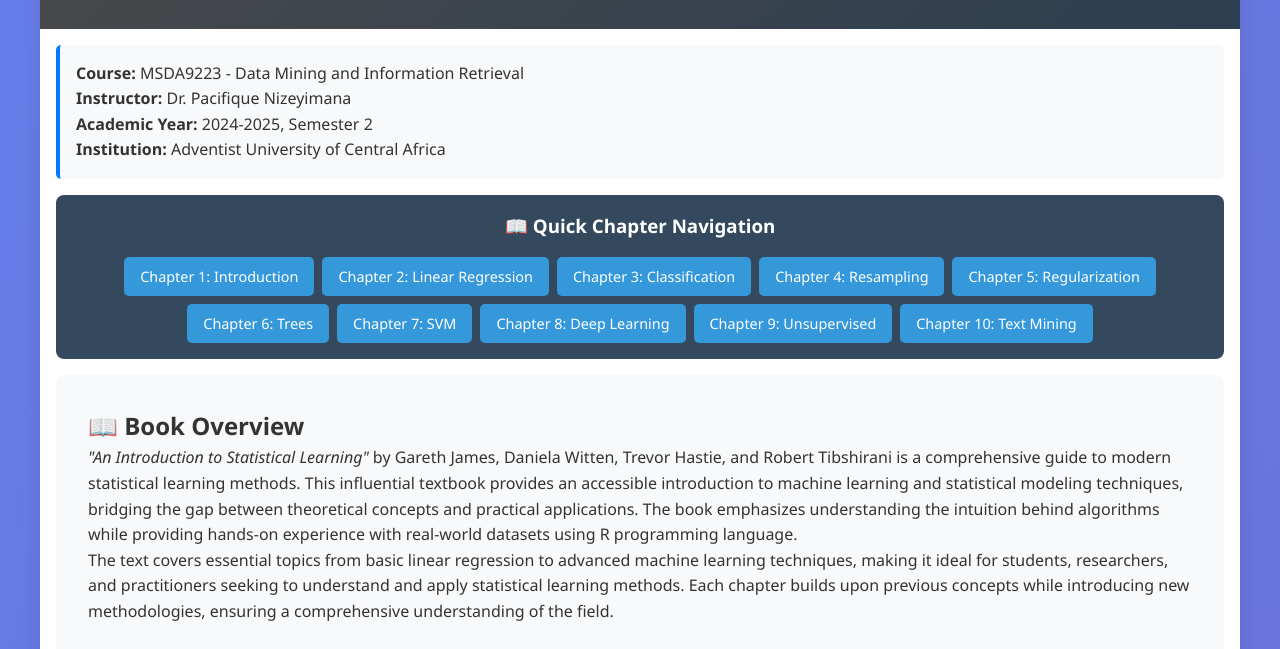
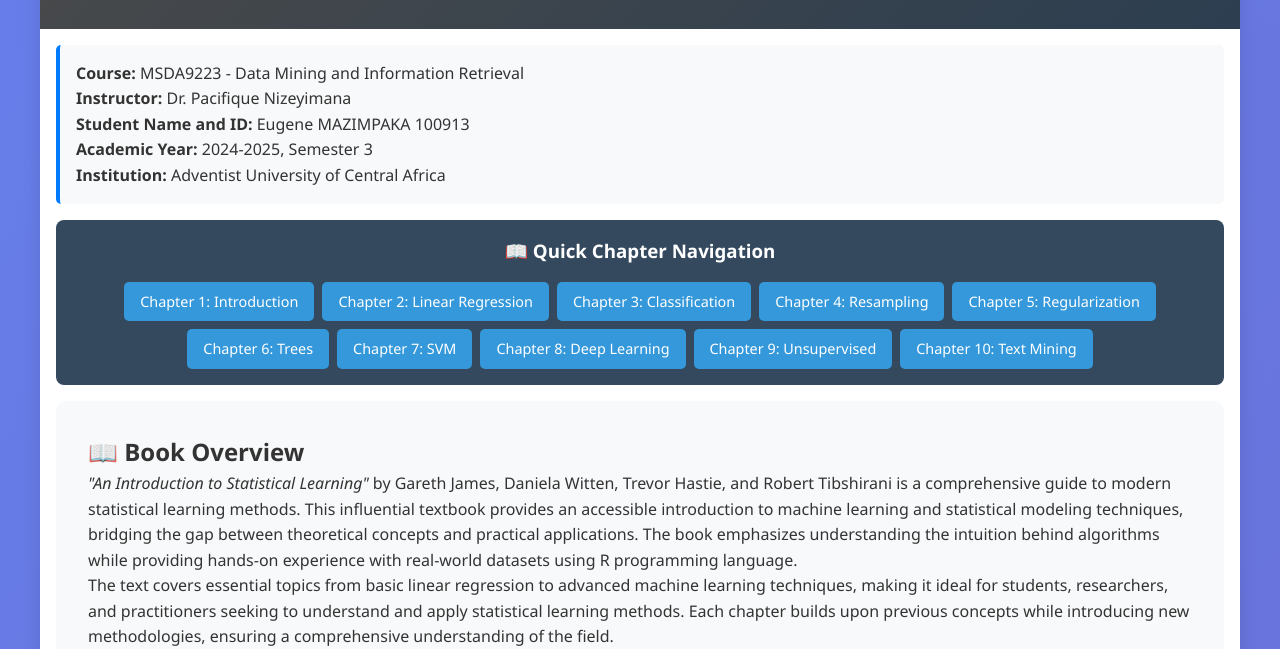
Before and after one commit to Eugene01985/webscraping, a plain HTML site: page index.html in a window 1280 px wide. Shown: the part 151-800 px from the top of the page. Drawn offline with Linux system fonts and the light colour scheme.

Commit message:
Update index.html

```diff
--- a/index.html
+++ b/index.html
@@ -272,7 +272,8 @@
         <div class="course-info">
             <strong>Course:</strong> MSDA9223 - Data Mining and Information Retrieval<br>
             <strong>Instructor:</strong> Dr. Pacifique Nizeyimana<br>
-            <strong>Academic Year:</strong> 2024-2025, Semester 2<br>
+            <strong>Student Name and ID:</strong> Eugene MAZIMPAKA 100913<br>
+            <strong>Academic Year:</strong> 2024-2025, Semester 3<br>
             <strong>Institution:</strong> Adventist University of Central Africa
         </div>
 
```
